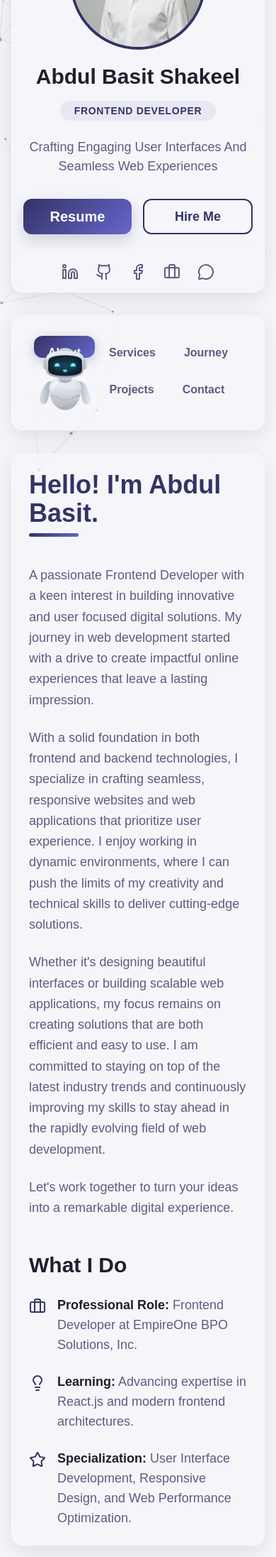
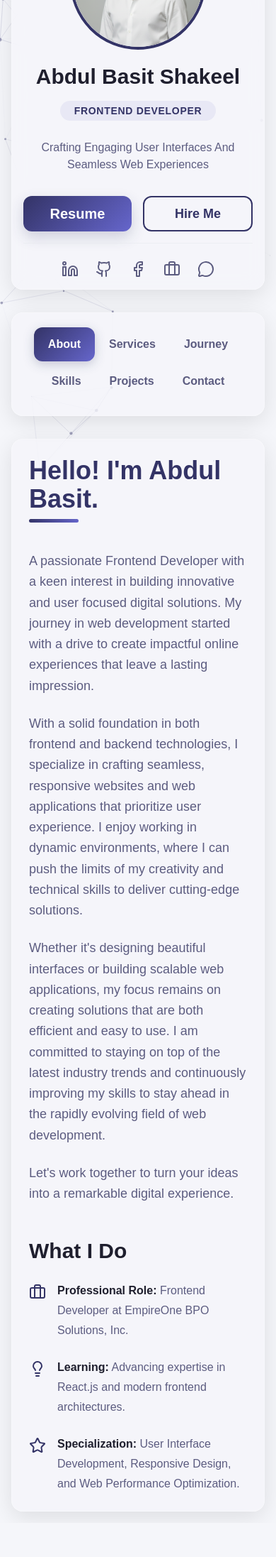
Before and after one commit to abdulbasitshakeel/portfolio, a PHP site: page / in a window 390 px wide. Shown: the part 155-2348 px from the top of the page at 71% size. After the commit the page ends 2292 px from the top, so only its background shows below. Run offline with PHP 8.4, Linux system fonts and the light colour scheme; some web fonts are replaced.

Commit message:
basit new push

```diff
--- a/assets/css/style.css
+++ b/assets/css/style.css
@@ -1,4 +1,3 @@
-/* --- THEME: "Modern Indigo Light" --- */
 :root {
     --accent: #333366;
     --accent-light: #E8E8F5;
@@ -24,7 +23,6 @@ body::-webkit-scrollbar {
     display: none;
 }
 
-/* --- PARTICLES.JS BACKGROUND SETUP --- */
 #particles-js {
     position: fixed;
     width: 100%;
@@ -39,7 +37,6 @@ body::-webkit-scrollbar {
     z-index: 1;
 }
 
-/* --- Grid & Card Layout --- */
 .portfolio-grid {
     max-width: 1400px;
     margin: auto;
@@ -86,7 +83,6 @@ body::-webkit-scrollbar {
   z-index: 50;
 }
 
-/* Image on the left, outside tab area */
 .image-side {
     position: fixed;
     left: 0px;
@@ -105,7 +101,6 @@ body::-webkit-scrollbar {
   animation: floatInfinite 6s ease-in-out infinite;
 }
 
-/* Infinite up-down floating animation */
 @keyframes floatInfinite {
   0%, 100% {
     transform: translateY(0);
@@ -119,83 +114,6 @@ body::-webkit-scrollbar {
     animation: slideInRight 0.8s cubic-bezier(0.25, 1, 0.5, 1) forwards;
 }
 
-/* --- Responsive Adjustments --- */
-@media (max-width: 1300px) and (min-width: 1025px) {
-    :root {
-        --sidebar-width-desktop: 280px;
-    }
-    .portfolio-grid {
-        gap: 20px;
-    }
-}
-
-@media (max-width: 1024px) {
-    .portfolio-grid {
-        grid-template-columns: 1fr;
-        gap: 2rem;
-    }
-
-    .sidebar-card,
-    .tabs-card {
-        position: relative;
-        top: 0;
-    }
-
-    .sidebar-card {
-        height: auto;
-        padding: 1.5rem;
-    }
-
-    .main-content-card,
-    .tabs-card {
-        padding: 1.5rem;
-    }
-
-    .tabs-card {
-          justify-content: center;
-    }
-
-    body {
-        padding: 1rem;
-    }
-
-    .nav-tabs-wrapper {
-        justify-content: center;
-        flex-wrap: wrap;
-    }
-    .nav-tabs-wrapper .nav-link {
-        margin-bottom: 0.25rem;
-    }
-}
-
-@media (min-width: 1100px) {
-    .avatar-container.w-48.h-48.rounded-full.overflow-hidden.mb-1.border-4.shadow-xl {
-        height: 11rem;
-        width: 11rem;
-        margin-bottom: -5px;
-    }
-    .flex.w-full.gap-4.mb-8 {
-        margin-bottom: 25px !important;
-    }
-}
-
-@media (min-width:1400px) {
-    .sidebar-card {
-        padding: 2.5rem 2rem;
-    }
-    h1.text-3xl.font-bold.mb-4.mt-4.text-center {
-        margin-top: 2rem;
-    }
-}
-
-@media (max-width: 768px) {
-    .tab-indicator {
-        position: absolute;
-        top: 4px;
-        height: calc(35% - 8px) !important;
-    }
-}
-
 /* --- Animations & Transitions --- */
 @keyframes slideInLeft { from { transform: translateX(-100px); opacity: 0; } to { transform: translateX(0); opacity: 1; } }
 @keyframes slideInRight { from { transform: translateX(100px); opacity: 0; } to { transform: translateX(0); opacity: 1; } }
@@ -206,7 +124,6 @@ body::-webkit-scrollbar {
     animation: fadeInUp 0.5s ease-out;
 }
 
-/* --- Accent & Visual Styles --- */
 .avatar-container {
     border-color: var(--accent);
     animation: pulse-border 2.5s infinite;
@@ -503,7 +420,6 @@ font-size: clamp(0.85rem, 1vw, 1rem);
     padding: 0.8rem;
 }
 
-/* Icons */
 .sidebar-card .social-link i {
     width: clamp(1.2rem, 1.5vw, 1.5rem);
     height: clamp(1.2rem, 1.5vw, 1.5rem);
@@ -515,23 +431,91 @@ transform: scale(1.1);
     color: var(--accent);
 }
 
-/* === Responsive Breakpoints === */
+/* --- Responsive Adjustments --- */
+@media (max-width: 1300px) and (min-width: 1025px) {
+    :root {
+        --sidebar-width-desktop: 280px;
+    }
+    .portfolio-grid {
+        gap: 20px;
+    }
+}
 
-/* Tablets (≤1024px) */
 @media (max-width: 1024px) {
+    .portfolio-grid {
+        grid-template-columns: 1fr;
+        gap: 2rem;
+    }
+
+    .sidebar-card,
+    .tabs-card {
+        position: relative;
+        top: 0;
+    }
+
     .sidebar-card {
+        height: auto;
+        padding: 1.5rem;
         max-width: 1000px;
         padding: 1.5rem;
     }
+
     .avatar-container {
         width: 10rem;
         height: 10rem;
     }
+    .main-content-card{
+        padding: 1.5rem;
+    }
+
+    .tabs-card {
+        padding: 16px;
+    }
+
+    .tabs-card {
+          justify-content: center;
+    }
+
+    body {
+        padding: 1rem;
+    }
+
+    .nav-tabs-wrapper {
+        justify-content: center;
+        flex-wrap: wrap;
+    }
+    .nav-tabs-wrapper .nav-link {
+        margin-bottom: 0.25rem;
+    }
+}
+
+@media (min-width: 1100px) {
+    .avatar-container.w-48.h-48.rounded-full.overflow-hidden.mb-1.border-4.shadow-xl {
+        height: 11rem;
+        width: 11rem;
+        margin-bottom: -5px;
+    }
+    .flex.w-full.gap-4.mb-8 {
+        margin-bottom: 25px !important;
+    }
+}
+
+@media (min-width:1400px) {
+    .sidebar-card {
+        padding: 2.5rem 2rem;
+    }
+    h1.text-3xl.font-bold.mb-4.mt-4.text-center {
+        margin-top: 2rem;
+    }
 
 }
 
-/* Mobile Landscape (≤768px) */
 @media (max-width: 768px) {
+    .tab-indicator {
+        position: absolute;
+        top: 4px;
+        height: calc(35% - 8px) !important;
+    }
     .sidebar-card {
         max-width: 1000px;
     }
@@ -545,8 +529,11 @@ color: var(--accent);
     h1.text-3xl.font-bold.mb-4.mt-4.text-center {
         font-size: 30px;
     }
+    p.text-lg.text-\[var\(--text-secondary\)\] {
+        margin-top: 0px;
+    }
     .tab-indicator {
-        height: calc(100% - 8px) !important;
+        height: calc(52% - 8px) !important;
     }
 
     a.w-full.text-center.py-3.rounded-xl.font-semibold.text-white.transition-all.shadow-lg.hover\:shadow-xl {
@@ -555,9 +542,73 @@ h1.text-3xl.font-bold.mb-4.mt-4.text-center {
     a.w-full.text-center.py-3.rounded-xl.font-semibold.border-2.border-\[var\(--accent\)\].text-\[var\(--accent\)\].hover\:bg-\[var\(--accent\)\].hover\:text-white.transition-all {
         font-size: 18px;
     }
+
+    .tabs-card {
+  position: sticky;
+  z-index: 50;
+  display: flex;
+  align-items: center;
+  position: relative;
 }
 
-/* Mobile Portrait (≤480px) */
+/* Hide image completely */
+.image-side {
+  display: none;
+}
+
+.image-side img {
+  display: none;
+}
+
+    .service-card-new.flex.items-start.space-x-4 {
+        display: flex;
+        flex-wrap: wrap;
+        align-content: center;
+        justify-content: flex-start;
+        align-items: center;
+        padding: 20px;
+    }
+
+    .service-card-work-here {
+        margin-left: 0px !important;
+    }
+
+    h4.text-xl.font-bold.text-\[var\(--text-primary\)\].mb-1 {
+        font-size: 22px;
+    }
+
+    p.text-\[var\(--text-secondary\)\] {
+        font-size: 16px;
+        margin-top: 10px;
+    }
+
+    svg[data-lucide="globe"],
+    svg[data-lucide="tablet-smartphone"],
+    svg[data-lucide="layout-template"],
+    svg[data-lucide="toy-brick"],
+    svg[data-lucide="shopping-cart"],
+    svg[data-lucide="gauge-circle"],
+    svg[data-lucide="wrench"] {
+        width: 40px !important;
+        height: 40px !important;
+        margin-bottom: 12px;
+        flex-shrink: 0;
+    }
+    .journey-filter-wrapper {
+        display: inline-flex;
+        flex-wrap: wrap !important;
+        justify-content: center !important;
+    }
+    .project-filter-wrapper {
+        background-color: var(--accent-light);
+        border-radius: 0.75rem;
+        padding: 0.5rem;
+        display: inline-flex;
+        justify-content: center;
+        flex-wrap: wrap;
+    }
+}
+
 @media (max-width: 480px) {
 .sidebar-card {
     max-width: 1000px;
@@ -579,6 +630,6 @@ a.w-full.text-center.py-3.rounded-xl.font-semibold.border-2.border-\[var\(--acce
     height: 1.25rem;
 }
     .tab-indicator {
-        height: calc(35% - 8px) !important;
+        height: calc(50% - 8px) !important;
     }
 }
--- a/index.html
+++ b/index.html
@@ -82,7 +82,7 @@
 
                                 <div class="service-card-new flex items-start space-x-4">
                                     <i data-lucide="globe" class="w-8 h-8 text-[var(--accent)] flex-shrink-0"></i>
-                                    <div>
+                                    <div class="service-card-work-here">
                                         <h4 class="text-xl font-bold text-[var(--text-primary)] mb-1">Web Development</h4>
                                         <p class="text-[var(--text-secondary)]">I specialize in web development, creating scalable websites. My focus is on building high performance sites using the latest technologies for security and reliability.</p>
                                     </div>
@@ -90,7 +90,7 @@
 
                                 <div class="service-card-new flex items-start space-x-4">
                                     <i data-lucide="tablet-smartphone" class="w-8 h-8 text-[var(--accent)] flex-shrink-0"></i>
-                                    <div>
+                                    <div class="service-card-work-here">
                                         <h4 class="text-xl font-bold text-[var(--text-primary)] mb-1">Responsive Development</h4>
                                         <p class="text-[var(--text-secondary)]">Crafting fluid layouts that provide an optimal viewing experience across all devices, from mobile phones to desktops.</p>
                                     </div>
@@ -98,7 +98,7 @@
 
                                 <div class="service-card-new flex items-start space-x-4">
                                     <i data-lucide="layout-template" class="w-8 h-8 text-[var(--accent)] flex-shrink-0"></i>
-                                    <div>
+                                    <div class="service-card-work-here">
                                         <h4 class="text-xl font-bold text-[var(--text-primary)] mb-1">UI/UX Implementation</h4>
                                         <p class="text-[var(--text-secondary)]">Transforming Figma, Sketch, or Adobe XD designs into pixel-perfect, interactive websites.</p>
                                     </div>
@@ -106,7 +106,7 @@
 
                                 <div class="service-card-new flex items-start space-x-4">
                                     <i data-lucide="toy-brick" class="w-8 h-8 text-[var(--accent)] flex-shrink-0"></i>
-                                    <div>
+                                    <div class="service-card-work-here">
                                         <h4 class="text-xl font-bold text-[var(--text-primary)] mb-1">Interactive Applications</h4>
                                         <p class="text-[var(--text-secondary)]">Building dynamic and engaging single-page applications (SPAs) with modern frameworks like React and Vue.js.</p>
                                     </div>
@@ -114,7 +114,7 @@
 
                                 <div class="service-card-new flex items-start space-x-4">
                                     <i data-lucide="shopping-cart" class="w-8 h-8 text-[var(--accent)] flex-shrink-0"></i>
-                                    <div>
+                                    <div class="service-card-work-here">
                                         <h4 class="text-xl font-bold text-[var(--text-primary)] mb-1">E-Commerce Platform</h4>
                                         <p class="text-[var(--text-secondary)]">I offer E-commerce services to build a powerful store. From user-friendly design to secure payments, I ensure your E-commerce site is optimized for sales, performance, and growth.</p>
                                     </div>
@@ -122,7 +122,7 @@
 
                                 <div class="service-card-new flex items-start space-x-4">
                                     <i data-lucide="gauge-circle" class="w-8 h-8 text-[var(--accent)] flex-shrink-0"></i>
-                                    <div>
+                                    <div class="service-card-work-here">
                                         <h4 class="text-xl font-bold text-[var(--text-primary)] mb-1">Performance Optimization</h4>
                                         <p class="text-[var(--text-secondary)]">Improving website speed and user experience through code splitting, lazy loading, and other optimization techniques.</p>
                                     </div>
@@ -130,7 +130,7 @@
 
                                 <div class="service-card-new flex items-start space-x-4">
                                     <i data-lucide="wrench" class="w-8 h-8 text-[var(--accent)] flex-shrink-0"></i>
-                                    <div>
+                                    <div class="service-card-work-here">
                                         <h4 class="text-xl font-bold text-[var(--text-primary)] mb-1">Maintenance & Support</h4>
                                         <p class="text-[var(--text-secondary)]">Providing ongoing support, bug fixes, and feature updates to keep your web applications running smoothly.</p>
                                     </div>
```
Lines whose indentation alone changed are shown as unchanged.
